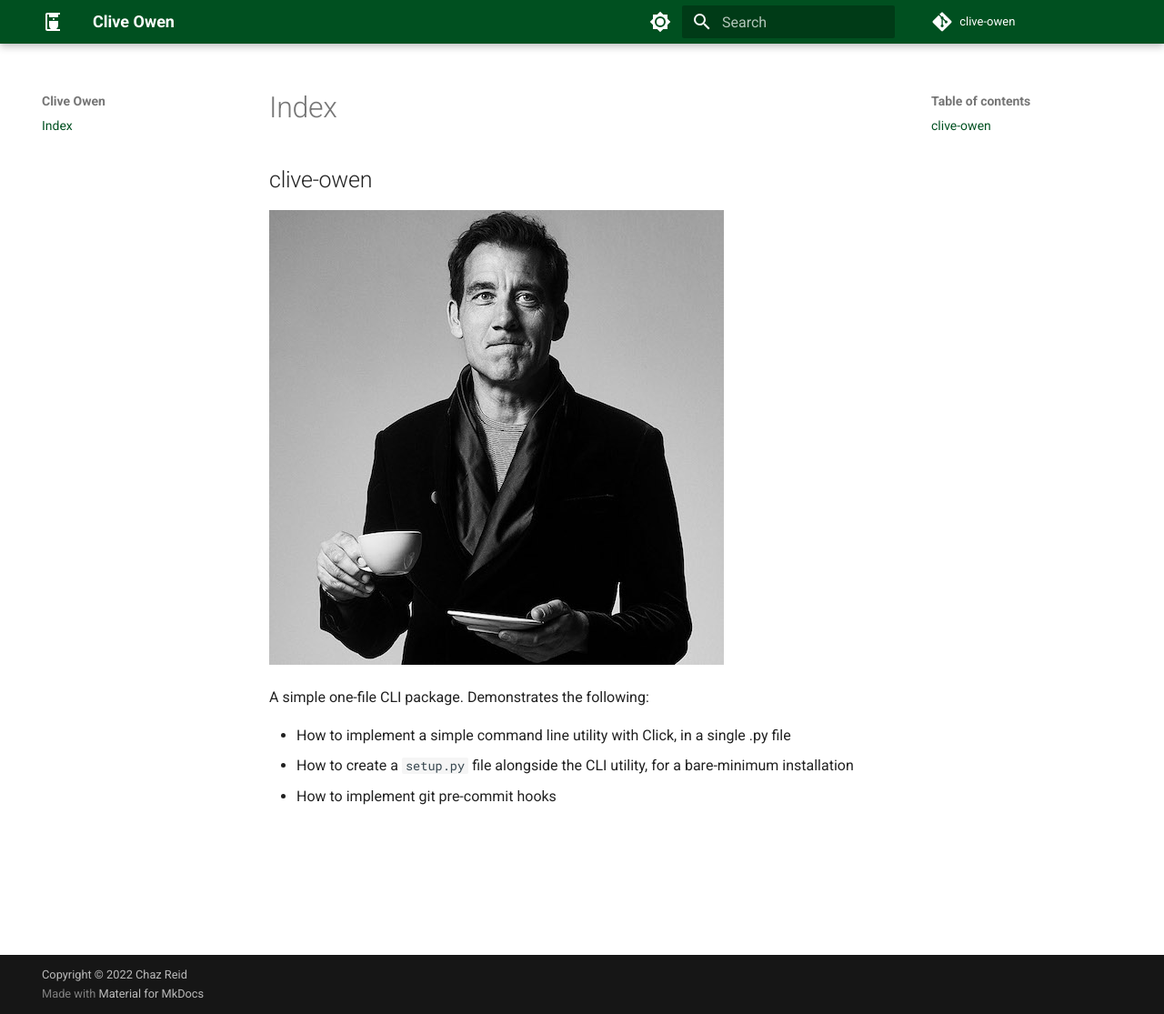
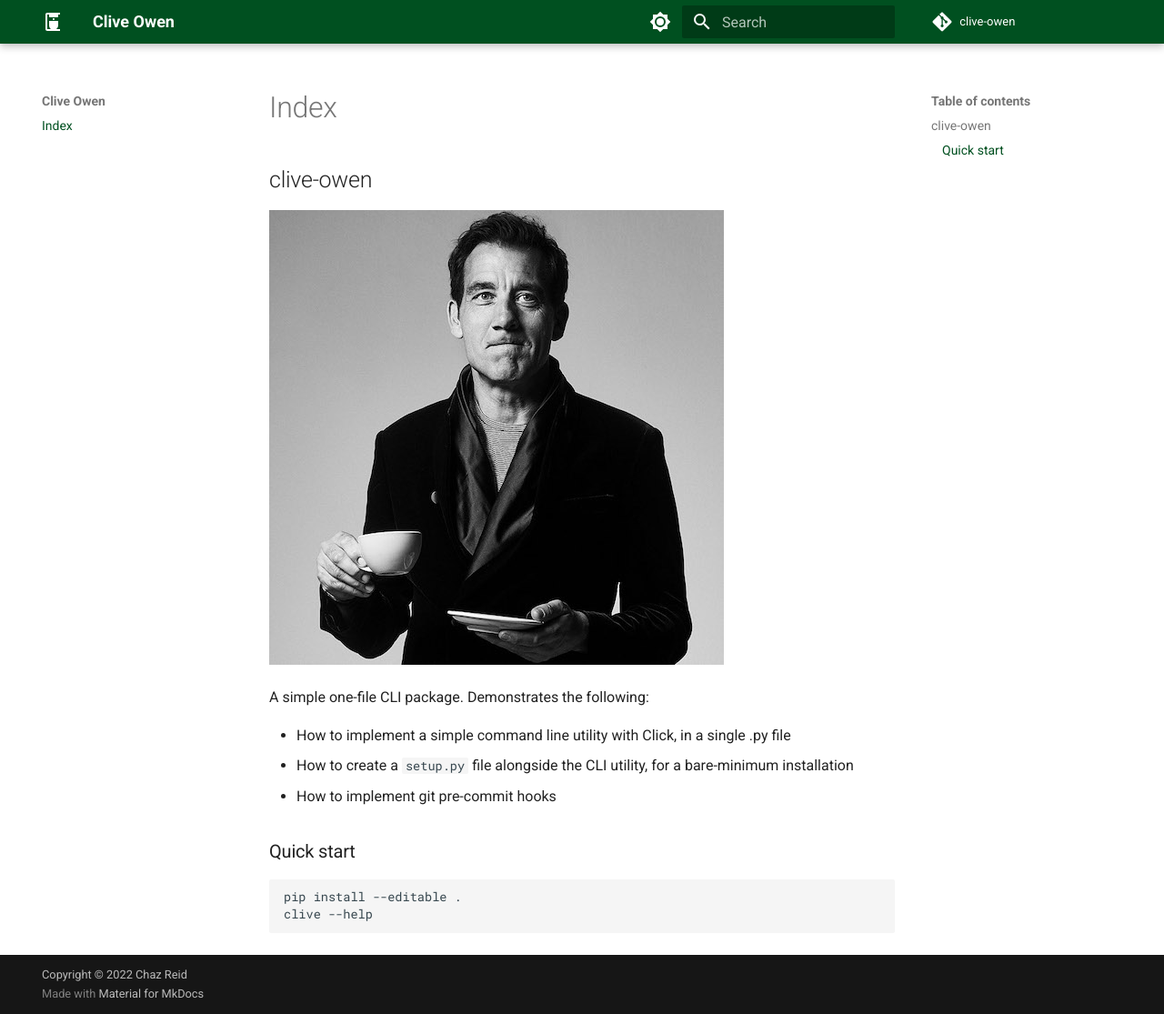
Before and after one commit to charlesreid1-toy-factory/clive-owen, an MkDocs documentation site: the page built from docs/index.md, in a window 1280 px wide and 1115 px high. Shown: the whole window at 91% size. Built offline with MkDocs 1.6.1 and Material for MkDocs 9.7.7, drawn with Linux system fonts in a browser that asks for light colours; comment, search, counter and statistics services are not loaded.

Commit message:
update docs index page

````diff
--- a/docs/index.md
+++ b/docs/index.md
@@ -7,3 +7,10 @@ A simple one-file CLI package. Demonstrates the following:
 * How to implement a simple command line utility with Click, in a single .py file
 * How to create a `setup.py` file alongside the CLI utility, for a bare-minimum installation
 * How to implement git pre-commit hooks
+
+## Quick start
+
+```
+pip install --editable .
+clive --help
+```
````
